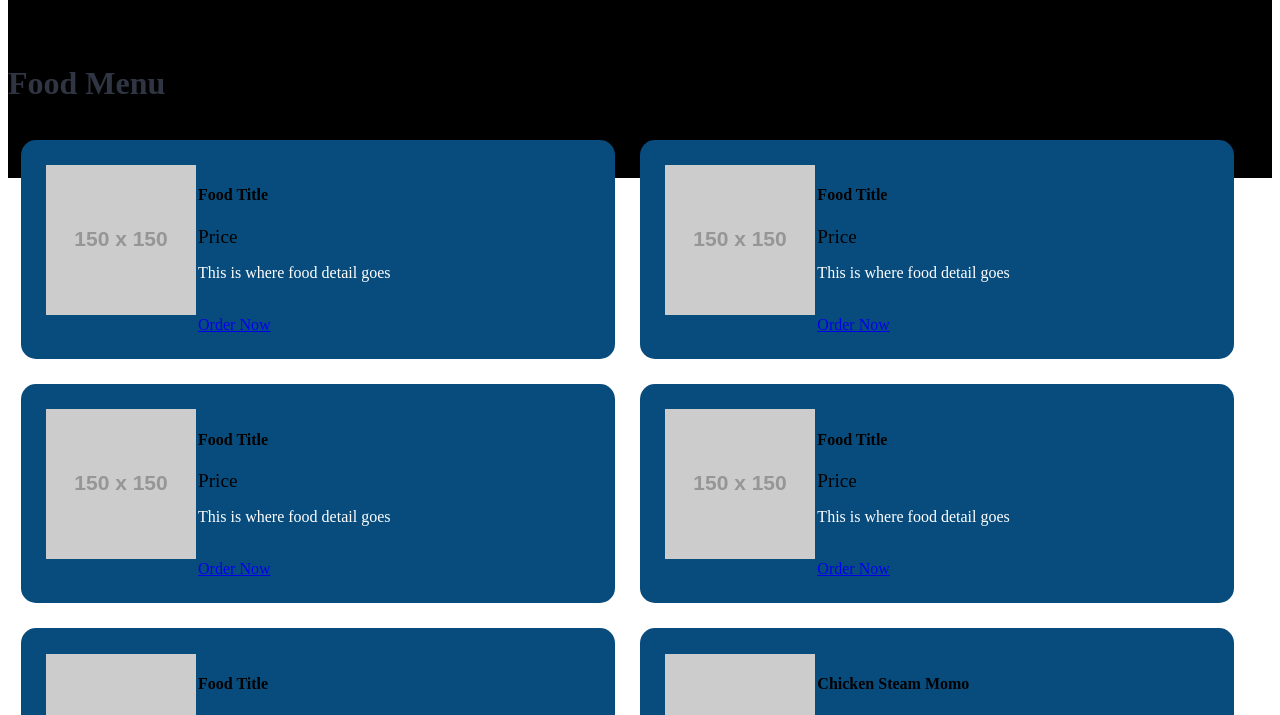
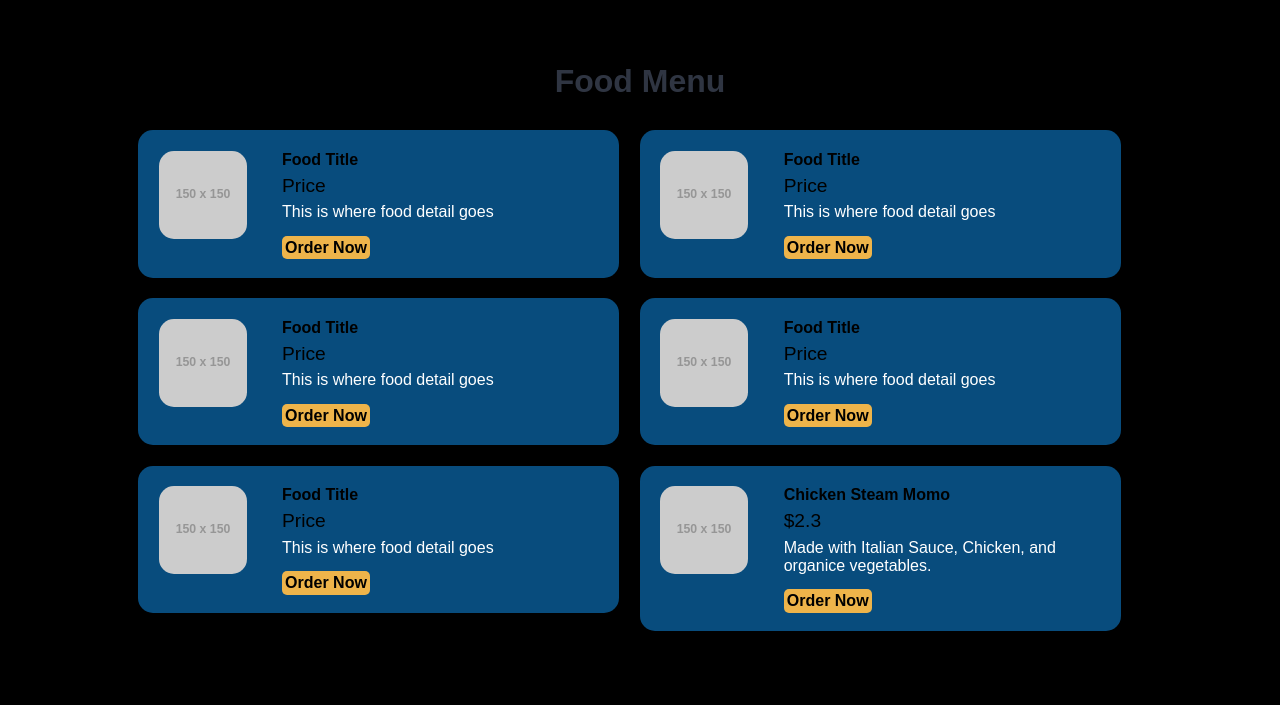
Before and after one commit to ShellYanez/MadeToOrder.github.io, a PHP site: page /food-search.html in a window 1280 px wide. Shown: the part 370-1085 px from the top of the page. Run offline with PHP 8.4, Linux system fonts and the light colour scheme; grey boxes labelled with a size stand in for pictures from a placeholder-image service; some libraries are stand-ins or nearby versions.

Commit message:
Update style.css

```diff
--- a/style.css
+++ b/style.css
@@ -1,6 +1,56 @@
+
+*{
+    margin: 0 0;
+    padding: 0 0;
+    font-family: Arial, Helvetica, sans-serif;
+}
+.container{
+    width: 80%;
+    margin: 0 auto;
+    padding: 1%;
+}
+.img-responsive{
+    width: 100%;
+}
+.img-curve{
+    border-radius: 15px;
+}
+
+.text-right{
+    text-align: right;
+}
+.text-center{
+    text-align: center;
+}
+.text-left{
+    text-align: left;
+}
+.text-white{
+    color: white;
+}
+
+.clearfix{
+    clear: both;
+    float: none;
+}
+
+a{
+    color: #1e8e0dfd;
+    text-decoration: none;
+    font-weight: bold;
+}
+a:hover{
+    color: #eac210;
+}
+
+.btn{
+    padding: 1%;
+    border: none;
+    font-size: 1rem;
+    border-radius: 5px;
 }
 .btn-primary{
-    background-color: #black;
+    background-color: rgb(238, 180, 74);
     color: black;
     cursor: pointer;
 }
```
